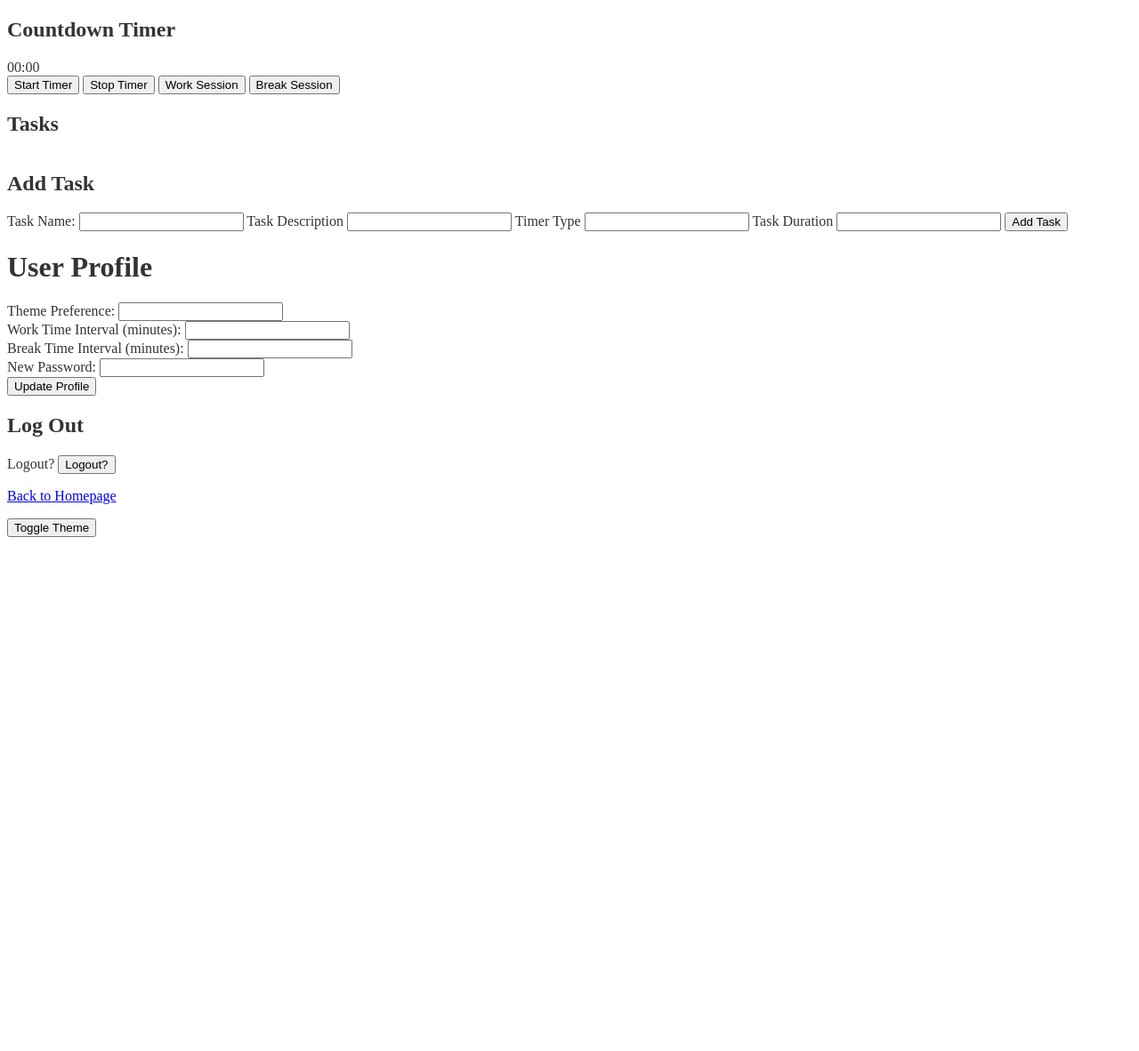
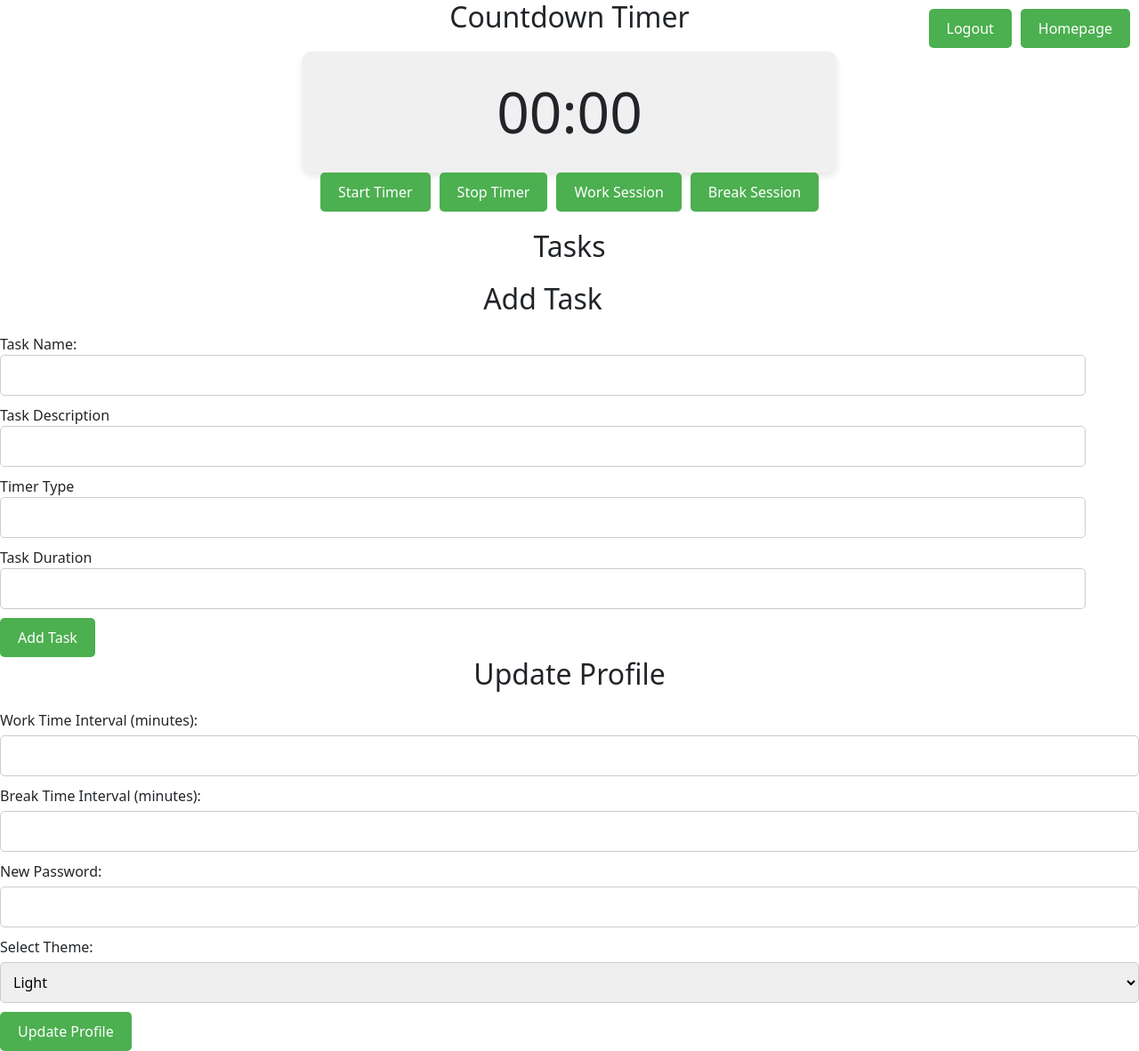
Before and after one commit to sjwhitman/new-final-project, a Flask app: template templates/profile.html in a window 1280 px wide. Shown: the whole page at 89% size. Before the commit the page ends 604 px from the top, so only its background shows below. Run offline with Flask 2, Linux system fonts and the light colour scheme; the template is opened without the code that fills it, so the values that code supplies are empty.

Commit message:
styling nearly complete

```diff
--- a/static/profile.js
+++ b/static/profile.js
@@ -11,7 +11,7 @@ document
       type_input: document.querySelector("#type_input").value,
       duration_input: document.querySelector("#duration_input").value,
     };
-    console.log(formInputs);
+    //console.log(formInputs);
 
     fetch("/add_task", {
       method: "POST",
@@ -115,3 +115,27 @@ function setupCountdownTimer(minutes) {
     .getElementById("stop-timer-btn")
     .addEventListener("click", stopTimer);
 }
+
+document.addEventListener("DOMContentLoaded", function () {
+  // add event listener to the theme dropdown menu
+  document.getElementById("theme").addEventListener("change", function () {
+    // get the selected theme value
+    var selectedTheme = this.value;
+
+    // call a function to update the theme
+    updateTheme(selectedTheme);
+  });
+});
+
+function updateTheme(theme) {
+  // update the theme based on the selected value
+  if (theme === "light") {
+    document.body.classList.remove("dark");
+    document.body.classList.add("light");
+  } else if (theme === "dark") {
+    document.body.classList.remove("light");
+    document.body.classList.add("dark");
+  }
+
+  // you can also save the selected theme to the user's profile preferences via an AJAX request here
+}
--- a/static/styles.css
+++ b/static/styles.css
@@ -1,4 +1,5 @@
-/* light mode */
+light mode
+
 body.light {
     background-color: #fff;
     color: #333;
@@ -9,31 +10,186 @@ body.dark {
     background-color: #333;
     color: #fff;
 }
-.tasks-list {
-    margin-top: 20px;
+
+/* button styling */
+.button {
+    padding: 10px 20px;
+    font-size: 16px;
+    background-color: #4CAF50;
+    color: white;
+    border: none;
+    border-radius: 5px;
+    cursor: pointer;
 }
 
-.tasks-list h2 {
-    font-size: 1.5cm;
-    color: #333;
+.button:hover {
+    background-color: #45a049;
 }
 
-.tasks-list ol {
-    list-style-type: none;
-    padding: 2px;
+/* input field styling */
+.input-field {
+    width: 25%;
+    padding: 10px;
+    margin-bottom: 10px;
+    border: 1px solid #ccc;
+    border-radius: 5px;
 }
 
+/* tasks list */
 .tasks-container {
     display: flex;
     flex-wrap: wrap;
     gap: 20px;
-  }
+}
 
-  .task-card {
+.task-card {
     border: 1px solid #ddd;
     padding: 15px;
     border-radius: 8px;
     box-shadow: 0 4px 8px rgba(0, 0, 0, 0.1);
     background-color: #fff;
     width: 300px;
-  }
+}
+
+/* profile Info */
+.profile-info form label {
+    display: block;
+    margin-bottom: 5px;
+}
+
+/* logout Form */
+.logout-form {
+    text-align: center;
+}
+
+#countdown-timer {
+    font-size: 4em;
+    text-align: center;
+    padding: 20px;
+    background-color: #f0f0f0; /* not sure if this did anything? */
+    border-radius: 10px; /* round corners */
+    box-shadow: 0 4px 8px rgba(0, 0, 0, 0.1); /* add shadow */
+    margin: 0 auto; /* center */
+    width: 80%;
+    max-width: 600px; /* for desktop */
+}
+
+
+/* timer buttons container */
+.countdown-buttons {
+    display: flex; /* Use flexbox */
+    flex-direction: row;
+    justify-content: center; /* Center the buttons horizontally */
+    margin-bottom: 20px;
+}
+
+/* timer button */
+.countdown-buttons button {
+    margin: 0 5px; /* Add horizontal margin for spacing */
+}
+
+/* "Countdown Timer" styling */
+h2 {
+    text-align: center; /* center align "countdown timer" */
+    margin-bottom: 20px; /* add bottom margin for spacing */
+}
+
+.input-field {
+    width: 100%; /* adjusted width to fill the container horizontally */
+    padding: 10px;
+    margin-bottom: 10px;
+    border: 1px solid #ccc;
+    border-radius: 5px;
+}
+
+/* additional styling for forms container and form columns */
+/* .forms-container {
+    display: flex;
+    justify-content: space-between;
+} */
+
+.add-task-form-container {
+    flex: 1; /* should take all remaining space? */
+    margin-right: 60px; /* column space */
+}
+
+.update-profile-form-container {
+    flex: 1; /* Take up remaining space */
+}
+/* top-right buttons, homepage and logout */
+.top-right-buttons {
+    position: absolute;
+    top: 10px;
+    right: 10px;
+    display: flex; /* Display the buttons in a row */
+    justify-content: flex-end; /* Align buttons to the right */
+    gap: 10px; /* Add space between buttons */
+}
+
+
+.homepage {
+    display:flex;
+    justify-content:center;
+    align-items: center;
+    height: 95vh;
+
+}
+
+.frame {
+    border-radius: 5px;
+    border: 2px solid rgb(105, 192, 137);
+    padding: 30px;
+}
+
+.dividing-line {
+    border-color: rgb(105, 192, 137);
+    border-width: 2px;
+    border-left-style: solid;
+    border-top-style: hidden;
+    border-right-style: hidden;
+    border-bottom-style: hidden;
+    border-radius: 5px;
+    /* padding-left: 50px;  */
+    margin-right: 30px;
+    /* padding-right: 50px; */
+
+}
+
+/* Sign-in and Sign-up forms styling */
+.signin-form,
+.signup-form {
+    text-align: center; /* Center align the content */
+}
+
+.signin-form input[type="text"],
+.signin-form input[type="password"],
+.signup-form input[type="text"],
+.signup-form input[type="password"] {
+    width: 100%; /* Make input fields fill the container */
+    padding: 10px;
+    margin-bottom: 10px;
+    border: 1px solid #ccc;
+    border-radius: 5px;
+}
+
+.signin-form input[type="submit"],
+.signup-form input[type="submit"] {
+    width: 100%; /* Make submit buttons fill the container */
+    padding: 10px 20px;
+    font-size: 16px;
+    background-color: #4CAF50;
+    color: white;
+    border: none;
+    border-radius: 5px;
+    cursor: pointer;
+}
+
+.signin-form input[type="submit"]:hover,
+.signup-form input[type="submit"]:hover {
+    background-color: #45a049;
+}
+
+.col{
+     padding-right: 50px;
+     padding-left: 50px;
+}
--- a/templates/base.html
+++ b/templates/base.html
@@ -6,6 +6,12 @@
     <title>
       {% block title %}{% endblock %}
     </title>
+    <link
+    href="https://cdn.jsdelivr.net/npm/bootstrap@5.0.1/dist/css/bootstrap.min.css"
+    rel="stylesheet"
+    integrity="sha384-+0n0xVW2eSR5OomGNYDnhzAbDsOXxcvSN1TPprVMTNDbiYZCxYbOOl7+AMvyTG2x"
+    crossorigin="anonymous"
+    />
     <link rel="stylesheet" href="{{ url_for('static', filename='styles.css') }}">
     {% block head %}{% endblock %}
   </head>
@@ -20,20 +26,20 @@
       </p>
     {% endfor %}
 
-    {# For demo purposes, show our sessions #}
+    <!-- {# For demo purposes, show our sessions #}
     {% if session %}
         <label>Flask Session</label>
-        {{ session }}
-    {% endif %}
+        {{ session }} -->
+    <!-- {% endif %} -->
 
     {% block body %}{% endblock %}
 
     {% block after_body %}{% endblock %}
 
     <!-- light/dark Mode Toggle Button -->
-    <button id="theme-toggle-btn">Toggle Theme</button>
+    <!-- <button id="theme-toggle-btn">Toggle Theme</button> -->
 
-    <script>
+    <!-- <script>
       // select toggle button and call toggleTheme on user click
       document.getElementById('theme-toggle-btn').addEventListener('click', function () {
         toggleTheme();
@@ -55,7 +61,7 @@
           body.classList.add('light');
         }
       }
-    </script>
+    </script> -->
   </body>
 </html>
 
--- a/templates/profile.html
+++ b/templates/profile.html
@@ -3,23 +3,14 @@
 
 {% block body %}
 
-<!-- <h2>Tasks</h2>
-<ul>
-  {% for task in tasks %}
-    <li>{{ task.task_name }}
-      <form method="post" action="/delete_task/{{ task.task_id }}">
-        <button type="submit">Delete</button>
-      </form>
-    </li>
-  {% endfor %}
-</ul> -->
 <h2>Countdown Timer</h2>
 <div id="countdown-timer">00:00</div>
-<button id="start-timer-btn">Start Timer</button>
-<button id="stop-timer-btn">Stop Timer</button>
-
-<button id="work-session-btn">Work Session</button>
-<button id="break-session-btn">Break Session</button>
+<div class="countdown-buttons">
+<button id="start-timer-btn" class="button">Start Timer</button>
+<button id="stop-timer-btn" class="button">Stop Timer</button>
+<button id="work-session-btn" class="button">Work Session</button>
+<button id="break-session-btn" class="button">Break Session</button>
+</div>
 
 <h2>Tasks</h2>
 <div class="tasks-container" id="tasks-list">
@@ -29,70 +20,71 @@
     <strong>Task Description:</strong> {{ task.task_description }} <br>
     <strong>Timer Duration:</strong> {{ task.duration }} seconds <br>
     <form method="post" action="/delete_task/{{ task.task_id }}">
-        <button type="submit">Delete</button>
+      <button type="submit" class="button">Delete</button>
     </form>
   </div>
   {% endfor %}
 </div>
 
 
+<!-- for both forms -->
+<div class="forms-container">
+  <!-- task form -->
+  <div class="add-task-form-container">
       <h2>Add Task</h2>
-<form method="post" id="add_task_form">
-
+      <form method="post" id="add_task_form" class="add-task-form">
           <label for="task_name">Task Name:</label>
-    <input type="text" name="task_name" id="name_input" required>
+          <input type="text" name="task_name" id="name_input" class="input-field" required>
 
           <label for="task_description">Task Description</label>
-    <input type="text" name="task_description" id="description_input" required>
+          <input type="text" name="task_description" id="description_input" class="input-field" required>
 
           <label for="timer_type">Timer Type</label>
-    <input type="text" name="timer_type" id="type_input" required>
+          <input type="text" name="timer_type" id="type_input" class="input-field" required>
 
-    <!-- make sure task_duration is in db -->
           <label for="duration">Task Duration</label>
-    <input type="number" name="duration" id="duration_input" required>
+          <input type="number" name="duration" id="duration_input" class="input-field" required>
 
-    <button type="submit">Add Task</button>
-</form>
-
-
-<!-- <div class="tasks-list">
-        <h2>Saved Task List</h2>
-        <ol>
-            {% for task in user.tasks %}
-                <li>{{ task.task_name }} - {{ task.timer_type }} ({{ task.duration }} seconds)</li>
-            {% endfor %}
-        </ol>
-    </div> -->
-
-  <h1>User Profile</h1>
-  <!-- planning to style in css later -->
-  <div class="profile-info">
-      <form action="/update_profile" method="POST">
-          <label for="theme_preference">Theme Preference:</label>
-          <input type="text" name="theme_preference" value="{{ user.theme_preference }}"><br>
-
-          <label for="work_session_time">Work Time Interval (minutes):</label>
-          <input type="number" name="work_session_time" value="{{ user.work_session_time }}"><br>
-
-          <label for="break_session_time">Break Time Interval (minutes):</label>
-          <input type="number" name="break_session_time" value="{{ user.break_session_time }}"><br>
-
-          <label for="password">New Password:</label>
-          <input type="password" name="password"><br>
-
-          <input type="submit" value="Update Profile">
+          <button type="submit" class="button">Add Task</button>
       </form>
   </div>
 
-<h2>Log Out</h2>
-<!-- Needs a button with an event listener or a form with a submit  -->
-<form action="/logout" method="POST">
-    <label for="logout">Logout?</label>
-    <input type="submit" value="Logout?">
+  <!-- update profile form -->
+  <div class="update-profile-form-container">
+      <h2>Update Profile</h2>
+      <div class="profile-info">
+          <form action="/update_profile" method="POST" class="update-profile-form">
+              <label for="work_session_time">Work Time Interval (minutes):</label>
+              <input type="number" name="work_session_time" value="{{ user.work_session_time }}" class="input-field"><br>
+
+              <label for="break_session_time">Break Time Interval (minutes):</label>
+              <input type="number" name="break_session_time" value="{{ user.break_session_time }}" class="input-field"><br>
+
+              <label for="password">New Password:</label>
+              <input type="password" name="password" class="input-field"><br>
+
+              <label for="theme">Select Theme:</label>
+              <select name="theme" id="theme" class="input-field">
+              <option value="light">Light</option>
+              <option value="dark">Dark</option>
+              </select>
+
+              <input type="submit" value="Update Profile" class="button">
           </form>
+      </div>
+  </div>
+</div>
 
-<p><a href="/">Back to Homepage</a></p>
+
+<!-- needs a button with an event listener or a form with a submit  -->
+<div class="top-right-buttons">
+  <form action="/logout" method="POST" class="logout-form">
+      <input type="submit" value="Logout" class="button">
+  </form>
+  <form action="/" method="GET" class="homepage-form">
+      <input type="submit" value="Homepage" class="button">
+  </form>
+</div>
 
 <script src="/static/profile.js"></script>
 {% endblock %}
```
Also changed, not shown: templates/homepage.html (+22 -27 lines). Lines whose indentation alone changed are shown as unchanged.
